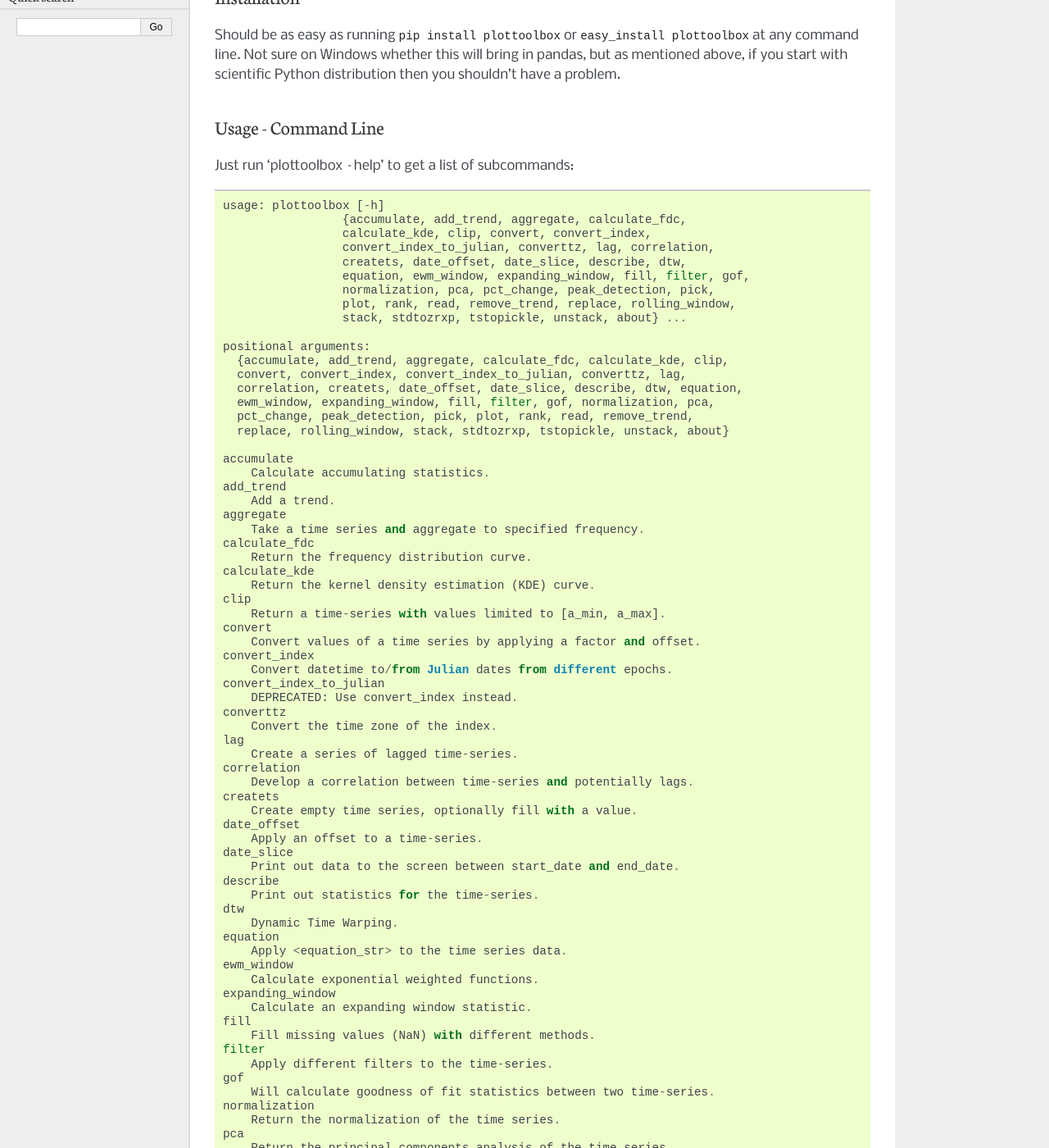
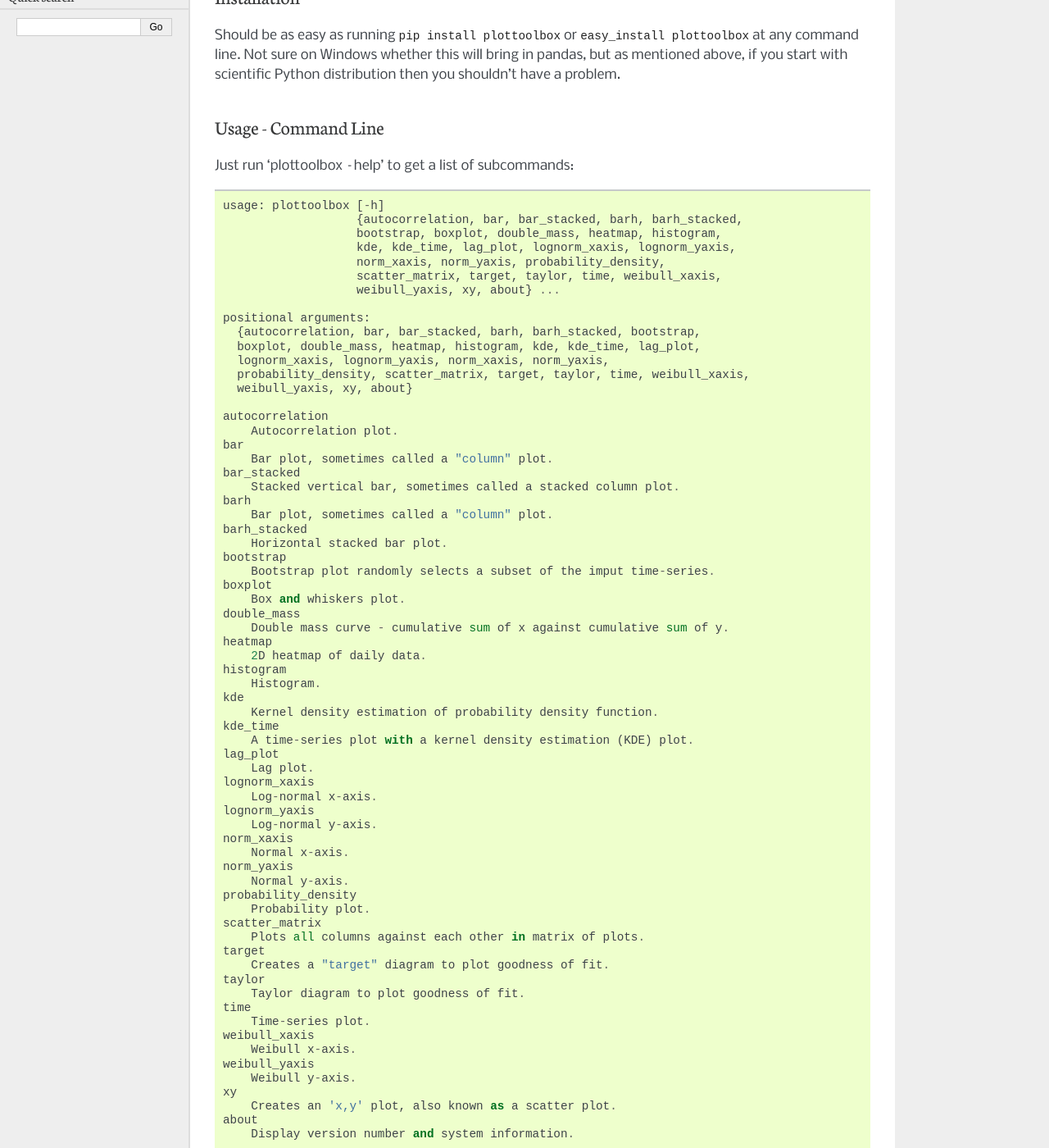
Before and after one commit to timcera/plottoolbox, a Sphinx documentation site: the page built from docs/readme.rst, in a window 1280 px wide and 1400 px high, scrolled down 430 px. Shown: the whole window at 82% size. Built offline with Sphinx 7.4.7, drawn with Linux system fonts in a browser that asks for light colours; some of the changed text lies outside the part shown.

```diff
--- a/README.rst
+++ b/README.rst
@@ -38,106 +38,76 @@ Usage - Command Line
 --------------------
 Just run 'plottoolbox --help' to get a list of subcommands::
 
-
     usage: plottoolbox [-h]
-                     {accumulate, add_trend, aggregate, calculate_fdc,
-                     calculate_kde, clip, convert, convert_index,
-                     convert_index_to_julian, converttz, lag, correlation,
-                     createts, date_offset, date_slice, describe, dtw,
-                     equation, ewm_window, expanding_window, fill, filter, gof,
-                     normalization, pca, pct_change, peak_detection, pick,
-                     plot, rank, read, remove_trend, replace, rolling_window,
-                     stack, stdtozrxp, tstopickle, unstack, about} ...
+                       {autocorrelation, bar, bar_stacked, barh, barh_stacked,
+                       bootstrap, boxplot, double_mass, heatmap, histogram,
+                       kde, kde_time, lag_plot, lognorm_xaxis, lognorm_yaxis,
+                       norm_xaxis, norm_yaxis, probability_density,
+                       scatter_matrix, target, taylor, time, weibull_xaxis,
+                       weibull_yaxis, xy, about} ...
 
     positional arguments:
-      {accumulate, add_trend, aggregate, calculate_fdc, calculate_kde, clip,
-      convert, convert_index, convert_index_to_julian, converttz, lag,
-      correlation, createts, date_offset, date_slice, describe, dtw, equation,
-      ewm_window, expanding_window, fill, filter, gof, normalization, pca,
-      pct_change, peak_detection, pick, plot, rank, read, remove_trend,
-      replace, rolling_window, stack, stdtozrxp, tstopickle, unstack, about}
+      {autocorrelation, bar, bar_stacked, barh, barh_stacked, bootstrap,
+      boxplot, double_mass, heatmap, histogram, kde, kde_time, lag_plot,
+      lognorm_xaxis, lognorm_yaxis, norm_xaxis, norm_yaxis,
+      probability_density, scatter_matrix, target, taylor, time, weibull_xaxis,
+      weibull_yaxis, xy, about}
 
-    accumulate
-        Calculate accumulating statistics.
-    add_trend
-        Add a trend.
-    aggregate
-        Take a time series and aggregate to specified frequency.
-    calculate_fdc
-        Return the frequency distribution curve.
-    calculate_kde
-        Return the kernel density estimation (KDE) curve.
-    clip
-        Return a time-series with values limited to [a_min, a_max].
-    convert
-        Convert values of a time series by applying a factor and offset.
-    convert_index
-        Convert datetime to/from Julian dates from different epochs.
-    convert_index_to_julian
-        DEPRECATED: Use convert_index instead.
-    converttz
-        Convert the time zone of the index.
-    lag
-        Create a series of lagged time-series.
-    correlation
-        Develop a correlation between time-series and potentially lags.
-    createts
-        Create empty time series, optionally fill with a value.
-    date_offset
-        Apply an offset to a time-series.
-    date_slice
-        Print out data to the screen between start_date and end_date.
-    describe
-        Print out statistics for the time-series.
-    dtw
-        Dynamic Time Warping.
-    equation
-        Apply <equation_str> to the time series data.
-    ewm_window
-        Calculate exponential weighted functions.
-    expanding_window
-        Calculate an expanding window statistic.
-    fill
-        Fill missing values (NaN) with different methods.
-    filter
-        Apply different filters to the time-series.
-    gof
-        Will calculate goodness of fit statistics between two time-series.
-    normalization
-        Return the normalization of the time series.
-    pca
-        Return the principal components analysis of the time series.
-    pct_change
-        Return the percent change between times.
-    peak_detection
-        Peak and valley detection.
-    pick
-        Will pick a column or list of columns from input.
-    plot
-        Plot data.
-    rank
-        Compute numerical data ranks (1 through n) along axis.
-    read
-        Collect time series from a list of pickle or csv files.
-    remove_trend
-        Remove a 'trend'.
-    replace
-        Return a time-series replacing values with others.
-    rolling_window
-        Calculate a rolling window statistic.
-    stack
-        Return the stack of the input table.
-    stdtozrxp
-        Print out data to the screen in a WISKI ZRXP format.
-    tstopickle
-        Pickle the data into a Python pickled file.
-    unstack
-        Return the unstack of the input table.
+    autocorrelation
+        Autocorrelation plot.
+    bar
+        Bar plot, sometimes called a "column" plot.
+    bar_stacked
+        Stacked vertical bar, sometimes called a stacked column plot.
+    barh
+        Bar plot, sometimes called a "column" plot.
+    barh_stacked
+        Horizontal stacked bar plot.
+    bootstrap
+        Bootstrap plot randomly selects a subset of the imput time-series.
+    boxplot
+        Box and whiskers plot.
+    double_mass
+        Double mass curve - cumulative sum of x against cumulative sum of y.
+    heatmap
+        2D heatmap of daily data.
+    histogram
+        Histogram.
+    kde
+        Kernel density estimation of probability density function.
+    kde_time
+        A time-series plot with a kernel density estimation (KDE) plot.
+    lag_plot
+        Lag plot.
+    lognorm_xaxis
+        Log-normal x-axis.
+    lognorm_yaxis
+        Log-normal y-axis.
+    norm_xaxis
+        Normal x-axis.
+    norm_yaxis
+        Normal y-axis.
+    probability_density
+        Probability plot.
+    scatter_matrix
+        Plots all columns against each other in matrix of plots.
+    target
+        Creates a "target" diagram to plot goodness of fit.
+    taylor
+        Taylor diagram to plot goodness of fit.
+    time
+        Time-series plot.
+    weibull_xaxis
+        Weibull x-axis.
+    weibull_yaxis
+        Weibull y-axis.
+    xy
+        Creates an 'x,y' plot, also known as a scatter plot.
     about
         Display version number and system information.
 
     optional arguments:
-        -h, --help            show this help message and exit
+      -h, --help            show this help message and exit
 
 The default for all of the subcommands is to accept data from stdin (typically
 a pipe).  If a subcommand accepts an input file for an argument, you can use
@@ -159,8 +129,4 @@ Simply import plottoolbox::
     from plottoolbox import plottoolbox
 
     # Then you could call the functions
-    ntsd = plottoolbox.fill(method='linear', input_ts='tests/test_fill_01.csv')
-
-    # Once you have a PANDAS DataFrame you can use that as input to other
-    # plottoolbox functions.
-    ntsd = plottoolbox.aggregate(statistic='mean', agg_interval='daily', input_ts=ntsd)
+    plt = plottoolbox.time(input_ts='tests/test_fill_01.csv')
--- a/docs/conf.py
+++ b/docs/conf.py
@@ -50,8 +50,8 @@ source_suffix = ".rst"
 master_doc = "index"
 
 # General information about the project.
-project = u"plottoolbox"
-copyright = u"2013, Tim Cera, P.E."
+project = "plottoolbox"
+copyright = "2013, Tim Cera, P.E."
 
 # The version info for the project you're documenting, acts as replacement for
 # |version| and |release|, also used in various other places throughout the
@@ -194,8 +194,8 @@ latex_documents = [
     (
         "index",
         "plottoolbox.tex",
-        u"plottoolbox Documentation",
-        u"Tim Cera, P.E.",
+        "plottoolbox Documentation",
+        "Tim Cera, P.E.",
         "manual",
     )
 ]
@@ -226,7 +226,7 @@ latex_documents = [
 # One entry per manual page. List of tuples
 # (source start file, name, description, authors, manual section).
 man_pages = [
-    ("index", "plottoolbox", u"plottoolbox Documentation", [u"Tim Cera, P.E."], 1)
+    ("index", "plottoolbox", "plottoolbox Documentation", ["Tim Cera, P.E."], 1)
 ]
 
 # If true, show URL addresses after external links.
@@ -242,8 +242,8 @@ texinfo_documents = [
     (
         "index",
         "plottoolbox",
-        u"plottoolbox Documentation",
-        u"Tim Cera, P.E.",
+        "plottoolbox Documentation",
+        "Tim Cera, P.E.",
         "plottoolbox",
         "One line description of project.",
         "Miscellaneous",
@@ -263,10 +263,10 @@ texinfo_documents = [
 # -- Options for Epub output ---------------------------------------------------
 
 # Bibliographic Dublin Core info.
-epub_title = u"plottoolbox"
-epub_author = u"Tim Cera, P.E."
-epub_publisher = u"Tim Cera, P.E."
-epub_copyright = u"2013, Tim Cera, P.E."
+epub_title = "plottoolbox"
+epub_author = "Tim Cera, P.E."
+epub_publisher = "Tim Cera, P.E."
+epub_copyright = "2013, Tim Cera, P.E."
 
 # The language of the text. It defaults to the language option
 # or en if the language is not set.
```
Also changed, not shown: other parts of README.rst (+2 -2 lines), 10 other files.
